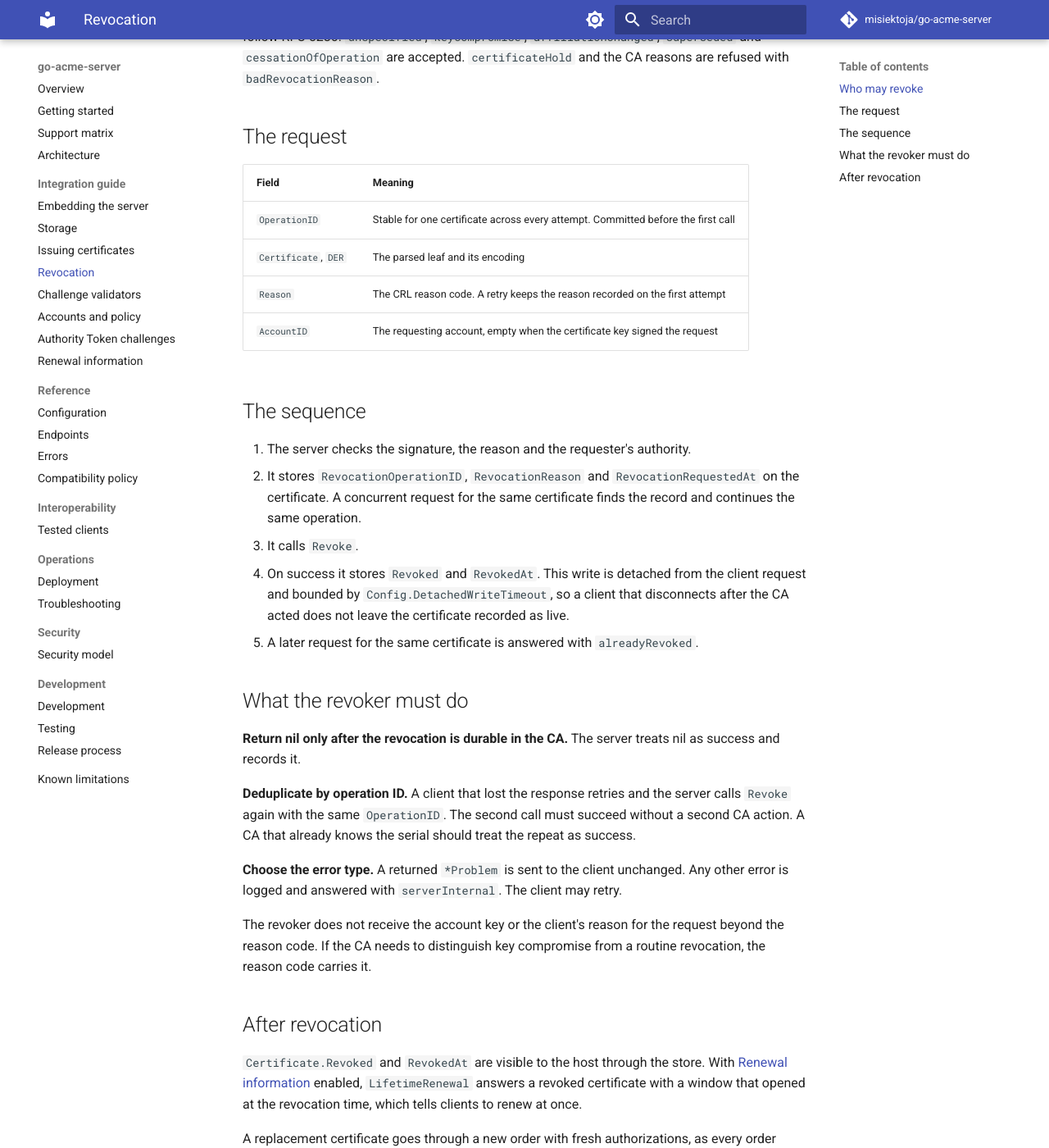
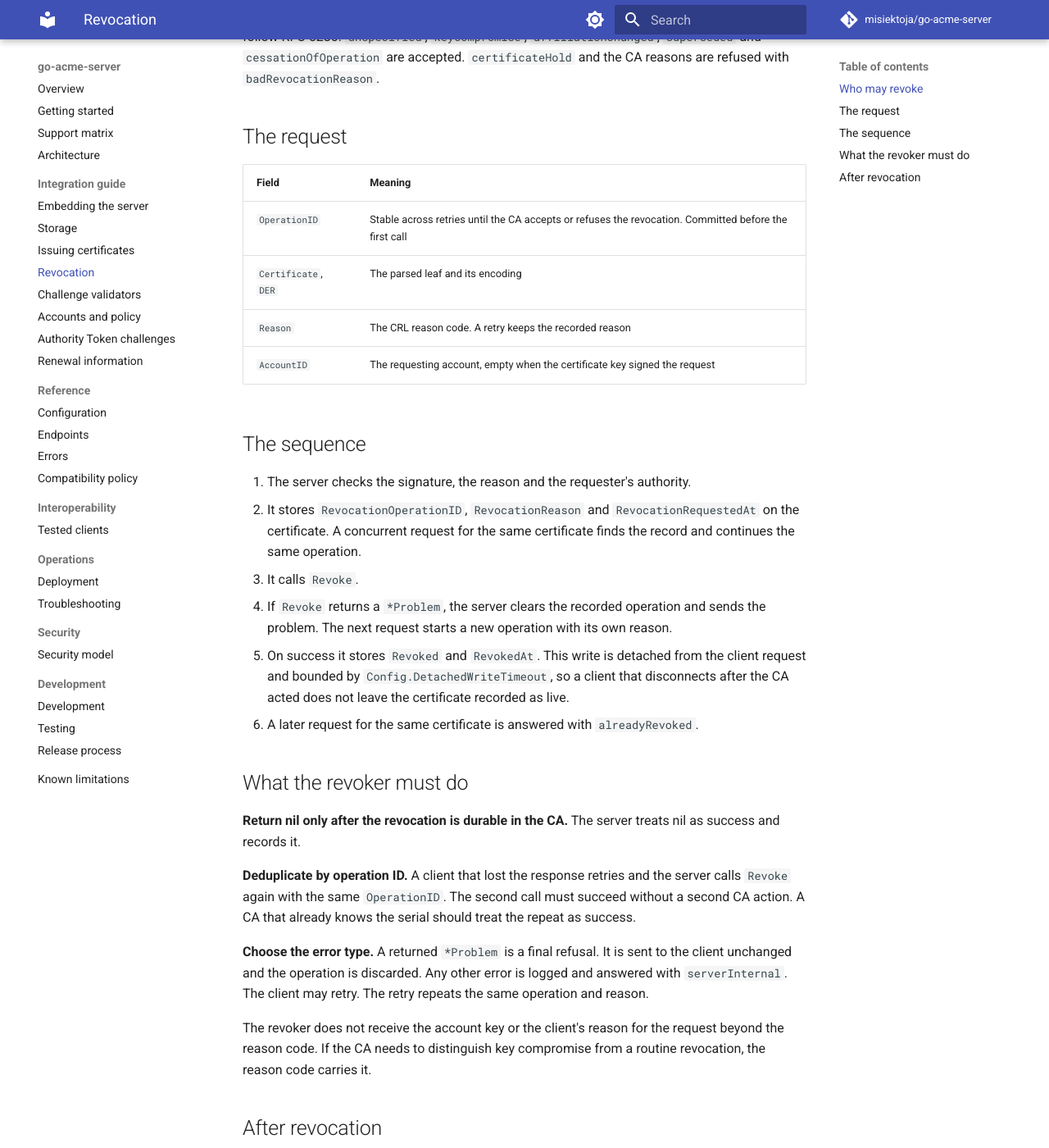
Before and after one commit to misiektoja/go-acme-server, an MkDocs documentation site: the page built from docs/guide/revocation.md, in a window 1280 px wide and 1400 px high, scrolled down 704 px. Shown: the whole window at 82% size. Built offline with MkDocs 1.6.1 and Material for MkDocs 9.7.7, drawn with Linux system fonts in a browser that asks for light colours; comment, search, counter and statistics services are not loaded.

Commit message:
docs: describe how a refused revocation is discarded

```diff
--- a/docs/guide/revocation.md
+++ b/docs/guide/revocation.md
@@ -31,9 +31,9 @@ follow RFC 5280. `unspecified`, `keyCompromise`, `affiliationChanged`, `supersed
 
 | Field | Meaning |
 | --- | --- |
-| `OperationID` | Stable for one certificate across every attempt. Committed before the first call |
+| `OperationID` | Stable across retries until the CA accepts or refuses the revocation. Committed before the first call |
 | `Certificate`, `DER` | The parsed leaf and its encoding |
-| `Reason` | The CRL reason code. A retry keeps the reason recorded on the first attempt |
+| `Reason` | The CRL reason code. A retry keeps the recorded reason |
 | `AccountID` | The requesting account, empty when the certificate key signed the request |
 
 ## The sequence
@@ -41,8 +41,9 @@ follow RFC 5280. `unspecified`, `keyCompromise`, `affiliationChanged`, `supersed
 1. The server checks the signature, the reason and the requester's authority.
 2. It stores `RevocationOperationID`, `RevocationReason` and `RevocationRequestedAt` on the certificate. A concurrent request for the same certificate finds the record and continues the same operation.
 3. It calls `Revoke`.
-4. On success it stores `Revoked` and `RevokedAt`. This write is detached from the client request and bounded by `Config.DetachedWriteTimeout`, so a client that disconnects after the CA acted does not leave the certificate recorded as live.
-5. A later request for the same certificate is answered with `alreadyRevoked`.
+4. If `Revoke` returns a `*Problem`, the server clears the recorded operation and sends the problem. The next request starts a new operation with its own reason.
+5. On success it stores `Revoked` and `RevokedAt`. This write is detached from the client request and bounded by `Config.DetachedWriteTimeout`, so a client that disconnects after the CA acted does not leave the certificate recorded as live.
+6. A later request for the same certificate is answered with `alreadyRevoked`.
 
 ## What the revoker must do
 
@@ -53,8 +54,9 @@ records it.
 `Revoke` again with the same `OperationID`. The second call must succeed without a second CA
 action. A CA that already knows the serial should treat the repeat as success.
 
-**Choose the error type.** A returned `*Problem` is sent to the client unchanged. Any other error is
-logged and answered with `serverInternal`. The client may retry.
+**Choose the error type.** A returned `*Problem` is a final refusal. It is sent to the client
+unchanged and the operation is discarded. Any other error is logged and answered with
+`serverInternal`. The client may retry. The retry repeats the same operation and reason.
 
 The revoker does not receive the account key or the client's reason for the request beyond the
 reason code. If the CA needs to distinguish key compromise from a routine revocation, the reason
```
